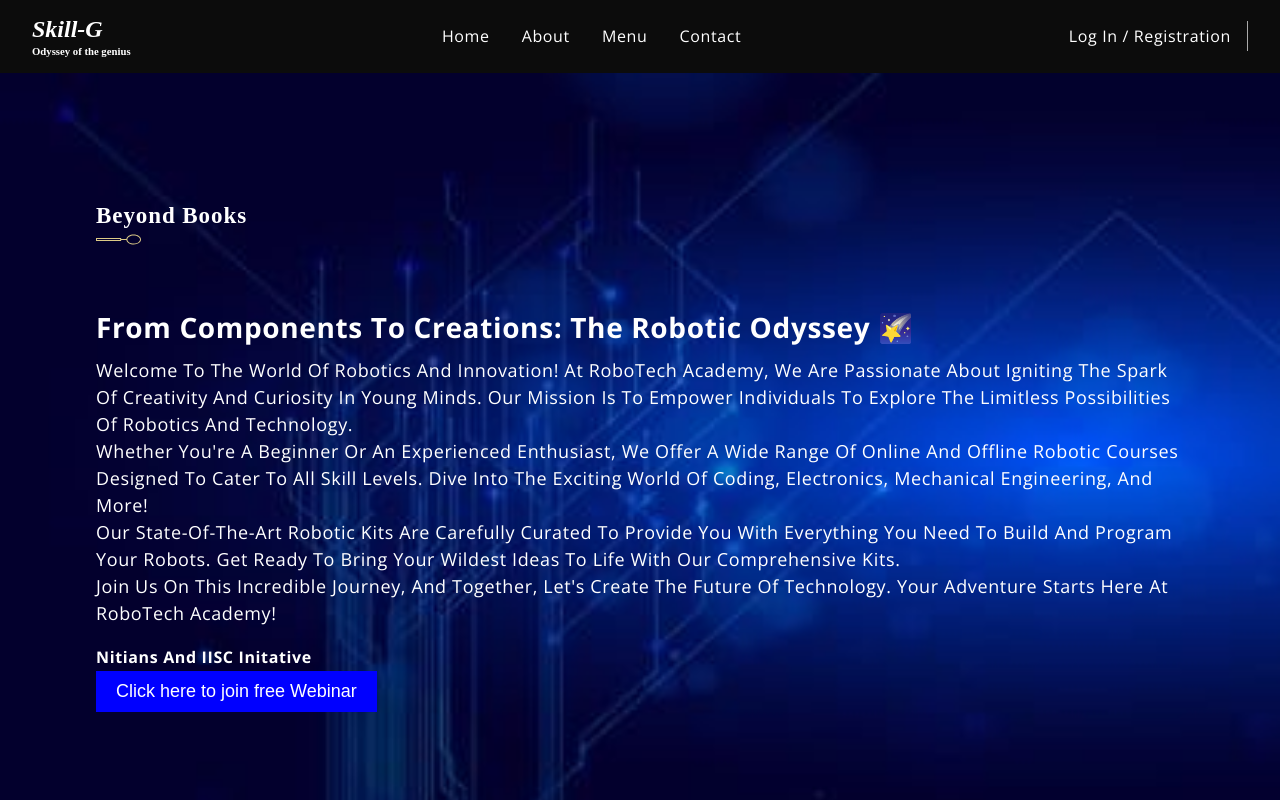
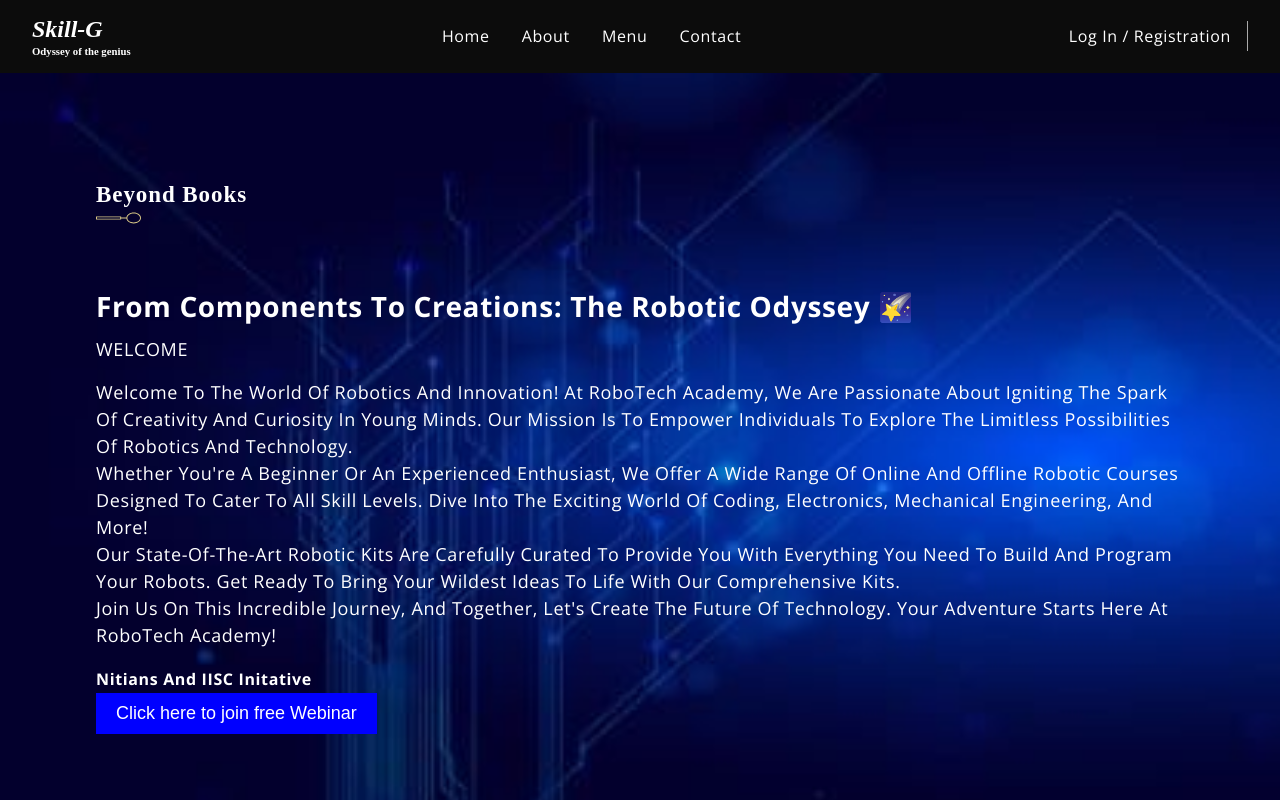
Before and after one commit to zaminhamid/Skill-G, a React (Create React App) app: page / in a window 1280 px wide. Shown: the top 800 px of the page. Built offline with nearby package versions, Linux system fonts and the light colour scheme; a web font is replaced by a local one.

Commit message:
Update repository with latest changes

```diff
--- a/src/container/Header/Header.jsx
+++ b/src/container/Header/Header.jsx
@@ -17,6 +17,12 @@ const Header = () => (
   <h1 style={{ marginTop: '1rem', color: 'white', fontSize: '28px' }}>
     From Components to Creations: The Robotic Odyssey 🌠
   </h1>
+
+   <p style={{ color: 'white', fontSize: '18px', lineHeight: '1.5', marginTop:'1rem' }}>
+           WELCOME
+
+    </p>
+
   <p style={{ color: 'white', fontSize: '18px', lineHeight: '1.5', marginTop:'1rem' }}>
     Welcome to the world of robotics and innovation! At RoboTech Academy, we are
     passionate about igniting the spark of creativity and curiosity in young
```
